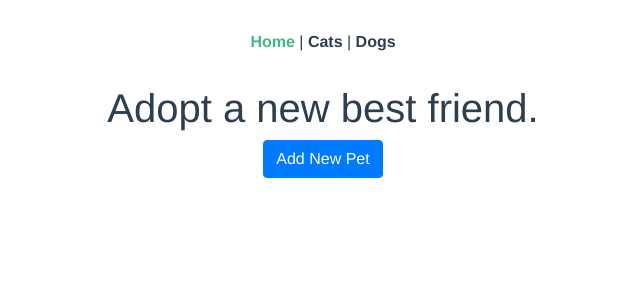
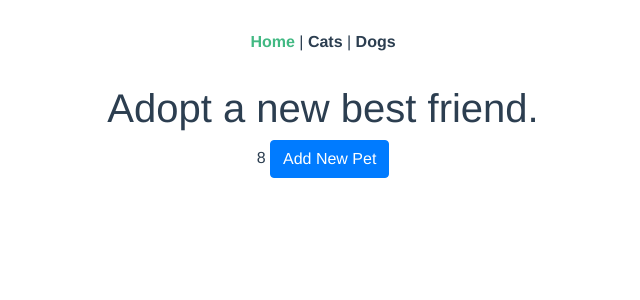
Before and after one commit to elkarouani/vue-router-demo-app, a Vue app: page / in a window 1280 px wide. Shown: the top 300 px of the page, without its empty margins (317-957 px from the left). Built offline with nearby package versions, Linux system fonts and the light colour scheme.

Commit message:
Task: adding get pets count method with vuex getters

```diff
--- a/package.json
+++ b/package.json
@@ -10,6 +10,7 @@
   "dependencies": {
     "bootstrap-vue": "^2.0.0-rc.20",
     "core-js": "^2.6.5",
+    "sweetalert2": "^8.11.1",
     "vue": "^2.6.10",
     "vue-router": "^3.0.3",
     "vuex": "^3.0.1"
--- /dev/null
+++ b/src/store/getters.js
@@ -0,0 +1,5 @@
+export default {
+  animalsCount: (state) => {
+    return state.cats.length + state.dogs.length
+  }
+}
--- a/src/store/index.js
+++ b/src/store/index.js
@@ -4,11 +4,13 @@ import Vuex from 'vuex'
 import state from './state'
 import mutations from './mutations'
 import actions from './actions'
+import getters from './getters'
 
 Vue.use(Vuex)
 
 export default new Vuex.Store({
   state,
   mutations,
-  actions
+  actions,
+  getters
 })
--- a/src/views/Home.vue
+++ b/src/views/Home.vue
@@ -1,6 +1,7 @@
 <template>
   <div class="home">
     <h1>Adopt a new best friend.</h1>
+    {{ animalsCount }}
     <button @click="togglePetForm" class="btn btn-primary">Add New Pet</button>
 
     <b-form @submit.prevent="handleSubmit" v-if="showPetForm">
@@ -39,12 +40,18 @@
 </template>
 
 <script>
-  import { mapActions } from 'vuex'
+  import { mapActions, mapGetters } from 'vuex'
+  import Swal from 'sweetalert2'
 
   export default {
     name: 'home',
     data () {
       return {showPetForm: false, formData: {name: '', age: 0, species: null}}
+    },
+    computed: {
+      ...mapGetters([
+        'animalsCount'
+      ])
     },
     methods: {
       ...mapActions([
@@ -54,6 +61,8 @@
       handleSubmit () {
         const { species, age, name } = this.formData;
         this.addPet({ species, pet: { name, age } })
+        this.formData = {name: '', age: 0, species: null};
+        Swal.fire({type: 'success', title: 'Form well submited', showConfirmButton: false, timer: 1500})
       }
 
     }
```
Also changed, not shown: 1 other file (tests, documents, lock files or other folders).
